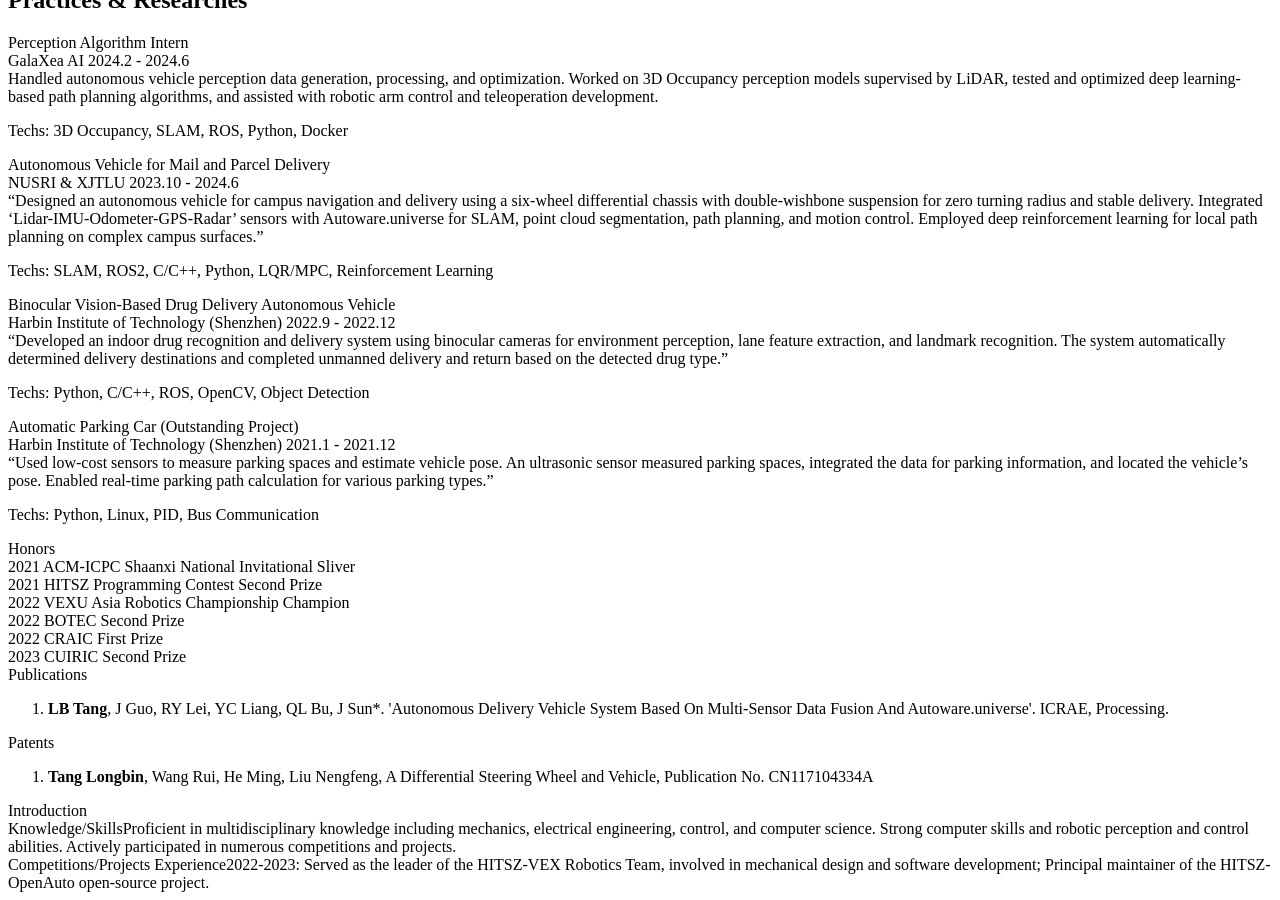
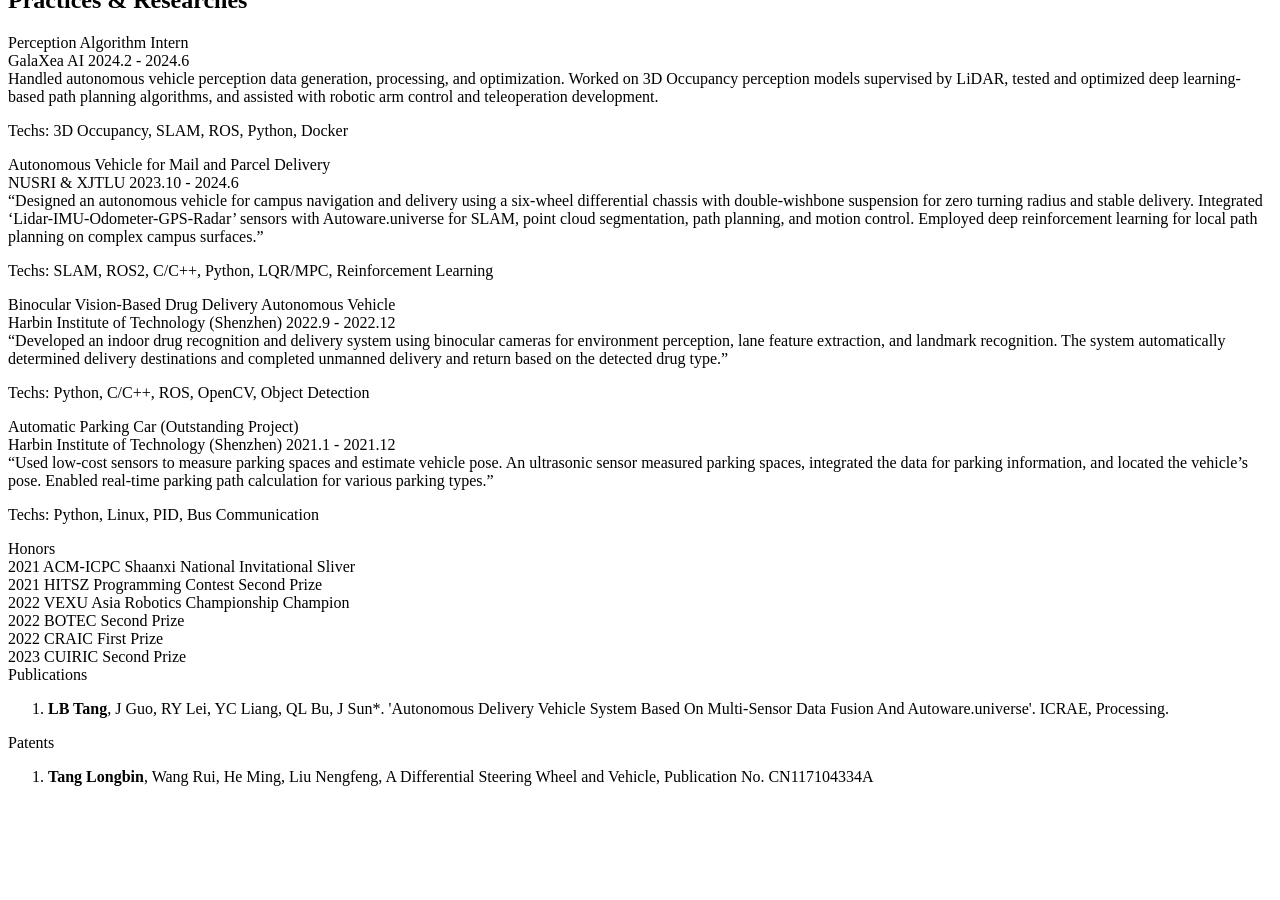
Before and after one commit to TangLongbin/longbin.tech, a Jekyll site: the page built from pages/cv.md, in a window 1280 px wide and 900 px high, scrolled down 3459 px. Built offline with Jekyll 4.4.1, drawn with Linux system fonts in a browser that asks for light colours; a style sheet for code colours, icons or effects is not loaded; after the commit the page ends 4261 px from its top, so only the background shows below that.

Commit message:
delete EN Intro

```diff
--- a/_data/cv.yml
+++ b/_data/cv.yml
@@ -156,8 +156,8 @@
     # - "<b>Zhuge Liang</b>, Zhou Yu, Xun Yu, Cao Cao*, Sun Quan*, Liu Bei*. 'Romance of the three Kingdoms'. SGZR, 2022(1):110-118."
   patents:
     - "<b>Tang Longbin</b>, Wang Rui, He Ming, Liu Nengfeng, A Differential Steering Wheel and Vehicle, Publication No. CN117104334A"
-  introduction:
-    - title: "Knowledge/Skills"
-      content: "Proficient in multidisciplinary knowledge including mechanics, electrical engineering, control, and computer science. Strong computer skills and robotic perception and control abilities. Actively participated in numerous competitions and projects."
-    - title: "Competitions/Projects Experience"
-      content: "2022-2023: Served as the leader of the HITSZ-VEX Robotics Team, involved in mechanical design and software development; Principal maintainer of the HITSZ-OpenAuto open-source project."
+  # introduction:
+  #   - title: "Knowledge/Skills"
+  #     content: “Skilled in mechanics, electrical engineering, control, and computer science. Strong in computer and robotic perception/control. Actively involved in various competitions and projects.”
+  #   - title: "Competitions/Projects Experience"
+  #     content: "2022-2023: Served as the leader of the HITSZ-VEX Robotics Team, involved in mechanical design and software development; Principal maintainer of the HITSZ-OpenAuto open-source project."
```
